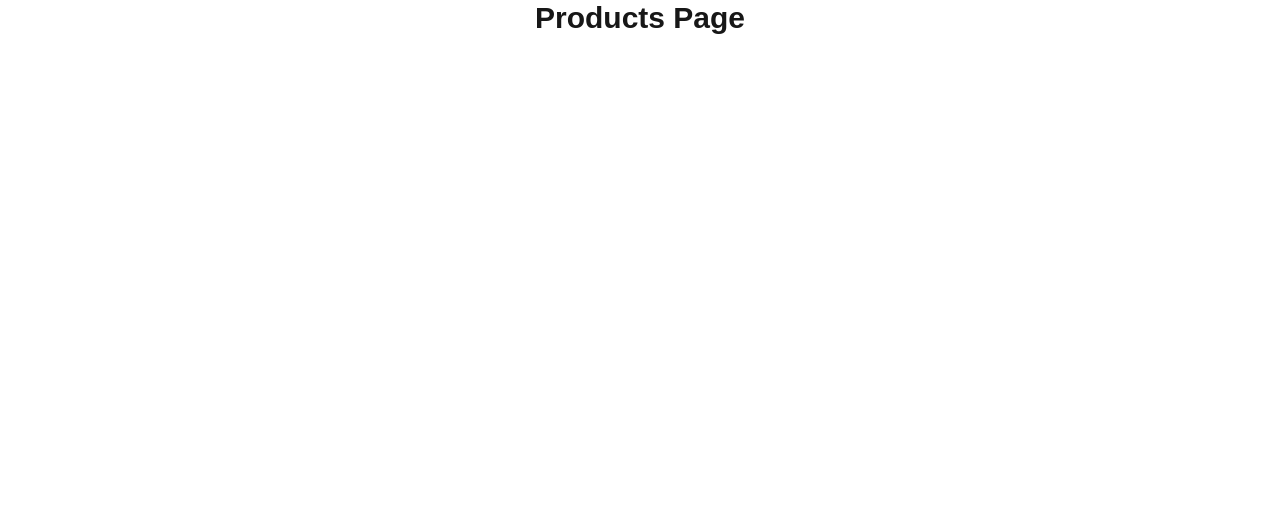
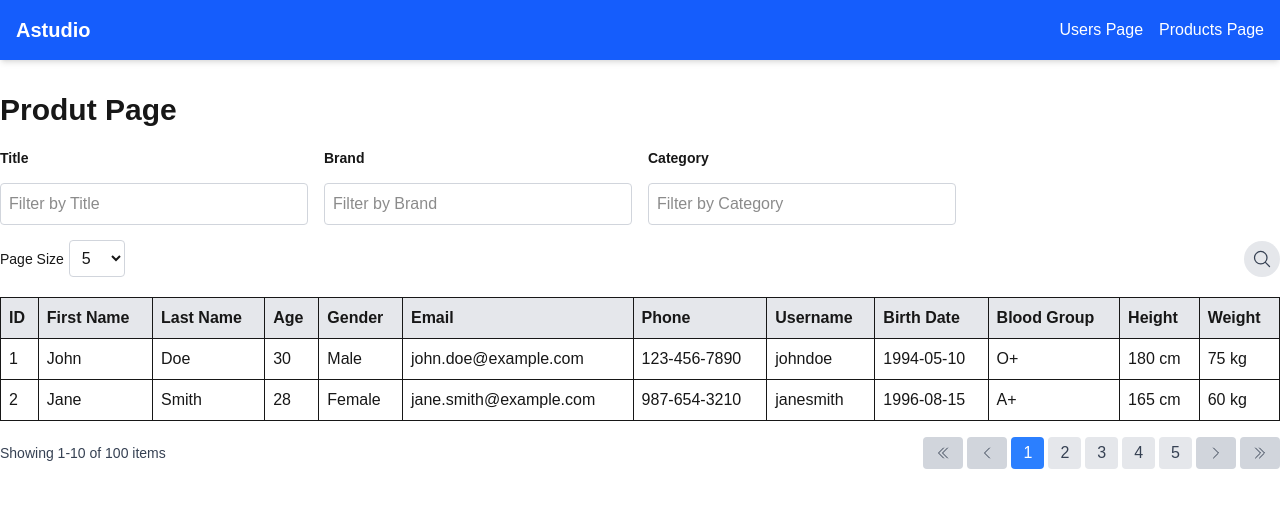
Before and after one commit to ijazalideveloper/astudio, a Next.js app: page /products in a window 1280 px wide. Shown: the top 508 px of the page. Built offline with nearby package versions, Linux system fonts and the light colour scheme; a web font is replaced by a local one.

Commit message:
Dropdown, Search Bar reusable component added - Both user and product page UI completed - Icons added

```diff
--- a/src/app/page.tsx
+++ b/src/app/page.tsx
@@ -1,20 +1,14 @@
 "use client";
-import Header from "@/components/common/Layout/Header";
 import Layout from "@/components/common/Layout/Layout";
-import DataTable from "@/components/ui/DataTable";
-import Input from "@/components/ui/Input";
-import Pagination from "@/components/ui/Pagination";
 
 export default function Home() {
   return (
     <Layout>
-      <main className="min-h-screen">
-        <div className="flex flex-col items-center justify-center gap-8">
-          <h1 className="text-3xl font-bold">
-            Next.js App with Users and Products
-          </h1>
-        </div>
-      </main>
+      <div className="flex flex-col items-center justify-center gap-8">
+        <h1 className="text-3xl font-bold">
+          Next.js App with Users and Products
+        </h1>
+      </div>
     </Layout>
   );
 }
--- a/src/app/products/page.tsx
+++ b/src/app/products/page.tsx
@@ -1,7 +1,61 @@
+"use client";
+import Layout from "@/components/common/Layout/Layout";
+import DataTable from "@/components/ui/DataTable";
+import Dropdown from "@/components/ui/Dropdown";
+import Input from "@/components/ui/Input";
+import Pagination from "@/components/ui/Pagination";
+import Search from "@/components/ui/SearchBar";
+import { PageOptionMockData } from "@/contants/data";
+import useFilters from "@/hooks/useFilters";
+
 export default function Products() {
+  const { filters, onFilterChange, onClientSearch } = useFilters({
+    title: "",
+    brand: "",
+    category: "",
+    searchTerm: "",
+    pageSize: 5,
+  });
+
   return (
-    <div className="flex flex-col items-center justify-center gap-8">
-      <h1 className="text-3xl font-bold">Products Page</h1>
-    </div>
+    <Layout>
+      <h1 className="text-3xl font-bold mb-[20px]">Produt Page</h1>
+
+      <div className="grid grid-cols-1 md:grid-cols-4 gap-4 mb-[15px]">
+        <Input
+          id="title"
+          label="Title"
+          value={filters?.title || ""}
+          onChange={(value) => onFilterChange("title", value)}
+          placeholder="Filter by Title"
+        />
+        <Input
+          id="brand"
+          label="Brand"
+          value={filters.brand || ""}
+          onChange={(value) => onFilterChange("brand", value)}
+          placeholder="Filter by Brand"
+        />
+        <Input
+          id="category"
+          label="Category"
+          value={filters.category || ""}
+          onChange={(value) => onFilterChange("category", value)}
+          placeholder="Filter by Category"
+        />
+      </div>
+      <div className="flex mb-[20px] justify-between">
+        <Dropdown
+          id="pageSize"
+          label="Page Size"
+          options={PageOptionMockData}
+          value={filters.pageSize}
+          onChange={(value) => onFilterChange("pageSize", value)}
+        />
+        <Search onSearch={onClientSearch} />
+      </div>
+      <DataTable></DataTable>
+      <Pagination></Pagination>
+    </Layout>
   );
 }
--- a/src/app/users/page.tsx
+++ b/src/app/users/page.tsx
@@ -0,0 +1,69 @@
+"use client";
+import Layout from "@/components/common/Layout/Layout";
+import DataTable from "@/components/ui/DataTable";
+import Dropdown from "@/components/ui/Dropdown";
+import Input from "@/components/ui/Input";
+import Pagination from "@/components/ui/Pagination";
+import Search from "@/components/ui/SearchBar";
+import { PageOptionMockData } from "@/contants/data";
+import useFilters from "@/hooks/useFilters";
+
+export default function Users() {
+  const { filters, onFilterChange, onClientSearch } = useFilters({
+    firstName: "",
+    lastName: "",
+    age: "",
+    gender: "",
+    searchTerm: "",
+    pageSize: 5,
+  });
+
+  return (
+    <Layout>
+      <h1 className="text-3xl font-bold mb-[20px]">User Page</h1>
+
+      <div className="grid grid-cols-1 md:grid-cols-4 gap-4 mb-[15px]">
+        <Input
+          id="firstName"
+          label="First Name"
+          value={filters.firstName || ""}
+          onChange={(value) => onFilterChange("firstName", value)}
+          placeholder="Filter by First Name"
+        />
+        <Input
+          id="lastName"
+          label="Last Name"
+          value={filters.lastName || ""}
+          onChange={(value) => onFilterChange("lastName", value)}
+          placeholder="Filter by Last Name"
+        />
+        <Input
+          id="age"
+          label="Age"
+          value={filters.age || ""}
+          onChange={(value) => onFilterChange("age", value)}
+          placeholder="Filter by Age"
+        />
+        <Input
+          id="gender"
+          label="Gender"
+          value={filters.gender || ""}
+          onChange={(value) => onFilterChange("gender", value)}
+          placeholder="Filter by Gender"
+        />
+      </div>
+      <div className="flex mb-[20px] justify-between">
+        <Dropdown
+          id="pageSize"
+          label="Page Size"
+          options={PageOptionMockData}
+          value={filters.pageSize}
+          onChange={(value) => onFilterChange("pageSize", value)}
+        />
+        <Search onSearch={onClientSearch} />
+      </div>
+      <DataTable></DataTable>
+      <Pagination></Pagination>
+    </Layout>
+  );
+}
--- a/src/components/common/Layout/Layout.tsx
+++ b/src/components/common/Layout/Layout.tsx
@@ -1,5 +1,5 @@
-import React, { ReactNode } from 'react';
-import Header from './Header';
+import React, { ReactNode } from "react";
+import Header from "./Header";
 
 interface LayoutProps {
   children: ReactNode;
@@ -9,7 +9,7 @@ const Layout: React.FC<LayoutProps> = ({ children }) => {
   return (
     <div className="min-h-screen bg-white">
       <Header />
-      <main className="max-w-7xl mx-auto px-4 py-8 container mx-auto">
+      <main className="max-w-7xl mx-auto py-8 container mx-auto">
         {children}
       </main>
     </div>
--- a/src/components/ui/Dropdown.tsx
+++ b/src/components/ui/Dropdown.tsx
@@ -0,0 +1,47 @@
+import React from "react";
+
+interface DropdownProps {
+  id: string;
+  label: string;
+  options: (number | string)[];
+  value: number | string;
+  onChange: (value: number | string) => void;
+}
+
+const Dropdown: React.FC<DropdownProps> = ({
+  id,
+  label,
+  options,
+  value,
+  onChange,
+}) => {
+  return (
+    <div className="flex items-center">
+      {label && (
+        <label htmlFor={id} className="text-sm font-medium mr-[5px]">
+          {label}
+        </label>
+      )}
+      <select
+        id={id}
+        className="border border-gray-300 p-2 rounded"
+        value={value}
+        onChange={(e) =>
+          onChange(
+            isNaN(Number(e.target.value))
+              ? e.target.value
+              : Number(e.target.value)
+          )
+        }
+      >
+        {options.map((option) => (
+          <option key={option} value={option}>
+            {option}
+          </option>
+        ))}
+      </select>
+    </div>
+  );
+};
+
+export default Dropdown;
--- a/src/components/ui/Input.tsx
+++ b/src/components/ui/Input.tsx
@@ -19,9 +19,11 @@ const Input: React.FC<InputProps> = ({
 }) => {
   return (
     <div>
-      <label htmlFor={id} className="block text-sm font-bold mb-[15px]">
-        {label}
-      </label>
+      {label && (
+        <label htmlFor={id} className="block text-sm font-bold mb-[15px]">
+          {label}
+        </label>
+      )}
       <input
         id={id}
         type={type}
@@ -34,4 +36,4 @@ const Input: React.FC<InputProps> = ({
   );
 };
 
-export default Input
+export default Input;
--- a/src/components/ui/Pagination.tsx
+++ b/src/components/ui/Pagination.tsx
@@ -1,4 +1,10 @@
 import React from "react";
+import {
+  ChevronDoubleLeftIcon,
+  ChevronDoubleRightIcon,
+  ChevronLeftIcon,
+  ChevronRightIcon,
+} from "@heroicons/react/24/outline";
 
 const Pagination: React.FC = () => {
   return (
@@ -6,10 +12,10 @@ const Pagination: React.FC = () => {
       <span className="text-sm text-gray-700">Showing 1-10 of 100 items</span>
       <div className="flex space-x-1">
         <button className="px-3 py-1 bg-gray-300 text-gray-700 rounded">
-          «
+          <ChevronDoubleLeftIcon className="h-4 w-4 text-gray-700" />
         </button>
         <button className="px-3 py-1 bg-gray-300 text-gray-700 rounded">
-          ‹
+          <ChevronLeftIcon className="h-4 w-4 text-gray-700" />
         </button>
         <button className="px-3 py-1 bg-blue-500 text-white rounded">1</button>
         <button className="px-3 py-1 bg-gray-200 text-gray-700 rounded">
@@ -25,10 +31,10 @@ const Pagination: React.FC = () => {
           5
         </button>
         <button className="px-3 py-1 bg-gray-300 text-gray-700 rounded">
-          ›
+          <ChevronRightIcon className="h-4 w-4 text-gray-700" />
         </button>
         <button className="px-3 py-1 bg-gray-300 text-gray-700 rounded">
-          »
+          <ChevronDoubleRightIcon className="h-4 w-4 text-gray-700" />
         </button>
       </div>
     </div>
--- a/src/components/ui/SearchBar.tsx
+++ b/src/components/ui/SearchBar.tsx
@@ -0,0 +1,43 @@
+import React, { useState } from "react";
+import { MagnifyingGlassIcon } from "@heroicons/react/24/outline";
+import Input from "./Input";
+
+interface SearchProps {
+  onSearch: (term: string) => void;
+  placeholder?: string;
+}
+
+const Search: React.FC<SearchProps> = ({
+  onSearch,
+  placeholder = "Search...",
+}) => {
+  const [showSearch, setShowSearch] = useState(false);
+  const [searchTerm, setSearchTerm] = useState("");
+
+  const handleSearchChange = (value: string) => {
+    setSearchTerm(value);
+    onSearch(value);
+  };
+
+  return (
+    <div className="flex items-center space-x-2">
+      {showSearch && (
+        <Input
+          id="search"
+          label=""
+          value={searchTerm}
+          onChange={handleSearchChange}
+          placeholder={placeholder}
+        />
+      )}
+      <button
+        className="p-2 rounded-full bg-gray-200 hover:bg-opacity-80"
+        onClick={() => setShowSearch(!showSearch)}
+      >
+        <MagnifyingGlassIcon className="h-5 w-5 text-gray-700" />
+      </button>
+    </div>
+  );
+};
+
+export default Search;
--- a/src/contants/data.tsx
+++ b/src/contants/data.tsx
@@ -44,4 +44,6 @@ const MockTableData = [
   },
 ];
 
-export { MockTableColumns, MockTableData };
+const PageOptionMockData = [5, 10, 20];
+
+export { MockTableColumns, MockTableData, PageOptionMockData };
--- /dev/null
+++ b/src/hooks/useFilters.ts
@@ -0,0 +1,29 @@
+import { useState } from "react";
+
+interface Filters {
+  [key: string]: string | number;
+}
+
+const useFilters = <T extends Filters>(initialFilters: T) => {
+  const [filters, setFilters] = useState<T>({
+    ...initialFilters,
+  });
+
+  const onFilterChange = (key: keyof T, value: string | number) => {
+    setFilters((prevFilters) => ({
+      ...prevFilters,
+      [key]: value,
+    }));
+  };
+
+  const onClientSearch = (term: string) => {
+    setFilters((prevFilters) => ({
+      ...prevFilters,
+      searchTerm: term,
+    }));
+  };
+
+  return { filters, onFilterChange, onClientSearch };
+};
+
+export default useFilters;
```
